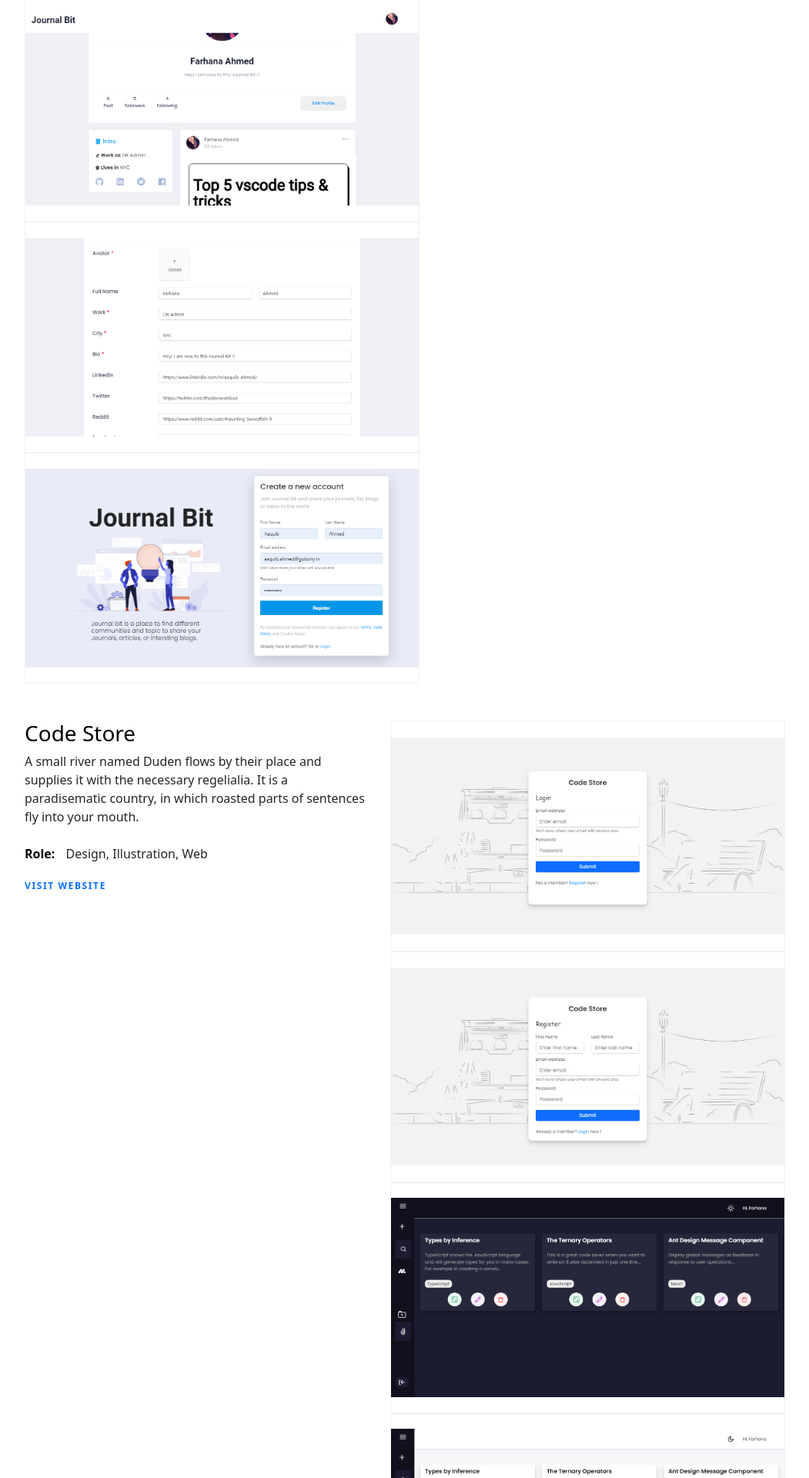
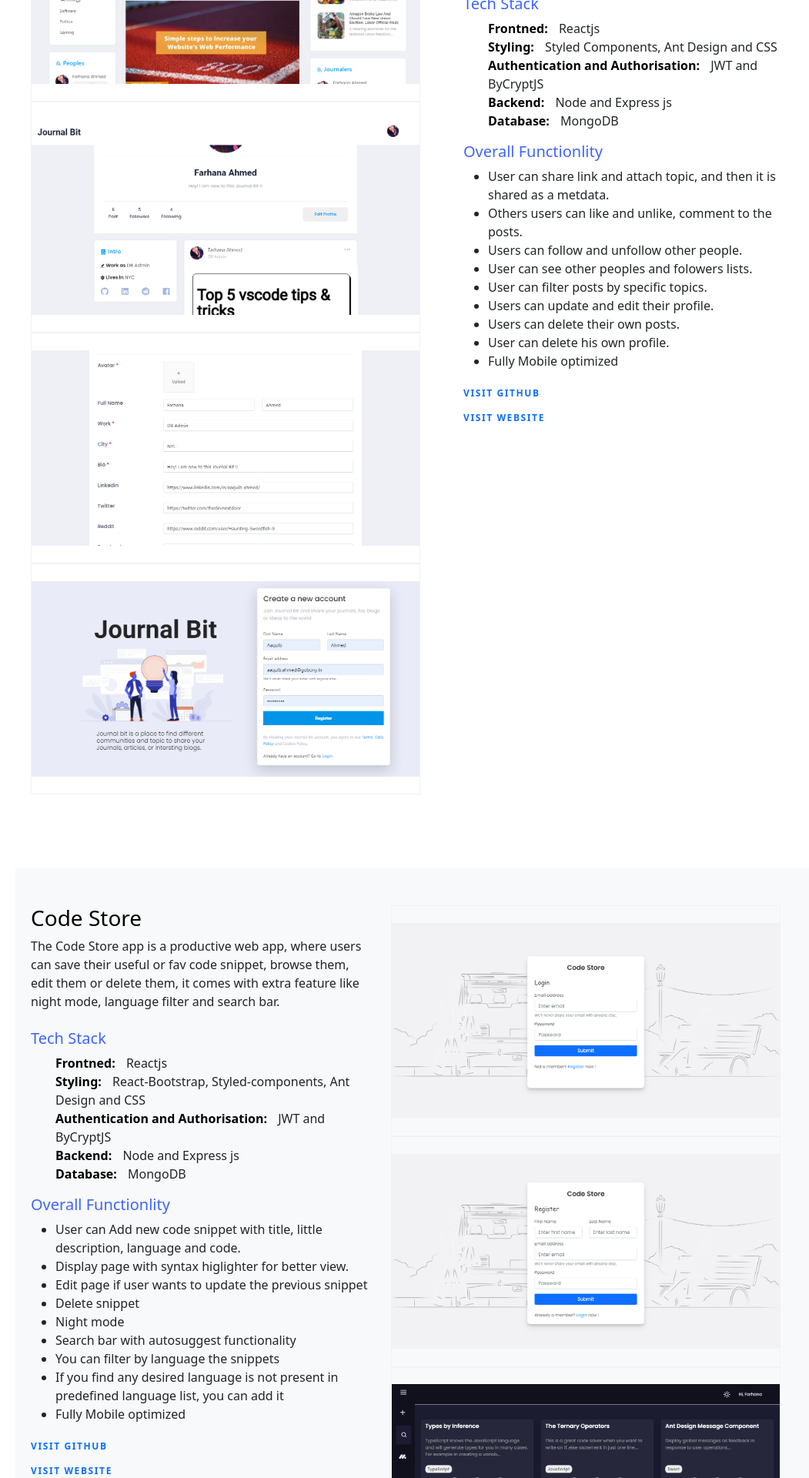
Before and after one commit to killcodeX/next-portfolio, a Next.js app: page / in a window 1280 px wide. Shown: the part 8340-10260 px from the top of the page at 77% size, without its empty margins (50-1101 px from the left). Built offline with nearby package versions, Linux system fonts and the light colour scheme.

Commit message:
code store project detail added

```diff
--- a/components/Projects/projects/project1.js
+++ b/components/Projects/projects/project1.js
@@ -4,7 +4,7 @@
 
 export default function Project1() {
   return (
-    <div className="row mobile-row-reverse mb-5">
+    <div className="row py-5 px-2 mobile-row-reverse mb-5">
       <div className="col-lg-6 mb-4 mb-lg-0">
         <div className="unset-img img-project">
           <Image
--- a/components/Projects/projects/project3.js
+++ b/components/Projects/projects/project3.js
@@ -4,12 +4,12 @@
 
 export default function Project3() {
   return (
-    <div className="row mobile-row-reverse mb-5">
+    <div className="row py-5 px-2 mobile-row-reverse mb-5">
       <div className="col-lg-6 mb-4 mb-lg-0">
         <div className="unset-img img-project">
           <Image
             src="/JournalBit/1.png"
-            alt="hotelin project screenshots"
+            alt="journalbit project screenshots"
             layout="fill"
             className="custom-img"
           />
@@ -17,7 +17,7 @@
         <div className="unset-img img-project">
           <Image
             src="/JournalBit/2.png"
-            alt="hotelin project screenshots"
+            alt="journalbit project screenshots"
             layout="fill"
             className="custom-img"
           />
@@ -25,7 +25,7 @@
         <div className="unset-img img-project">
           <Image
             src="/JournalBit/3.png"
-            alt="hotelin project screenshots"
+            alt="journalbit project screenshots"
             layout="fill"
             className="custom-img"
           />
@@ -33,7 +33,7 @@
         <div className="unset-img img-project">
           <Image
             src="/JournalBit/4.png"
-            alt="hotelin project screenshots"
+            alt="journalbit project screenshots"
             layout="fill"
             className="custom-img"
           />
@@ -42,17 +42,60 @@
       <div className="col-lg-5 h-100 jm-sticky-top ml-auto">
         <h3>JournalBit</h3>
         <p className="mb-4">
-          A small river named Duden flows by their place and supplies it with
-          the necessary regelialia. It is a paradisematic country, in which
-          roasted parts of sentences fly into your mouth.
+          The JournalBit app is a social media web app, where user can post and
+          share the links of their fav articles to their audience, user like,
+          comment, follow and follow other users and posts.
+        </p>
+        <h5>Tech Stack</h5>
+        <ul className="stacks">
+          <li>
+            <strong className="text-black">Frontned:</strong> Reactjs
+          </li>
+          <li>
+            <strong className="text-black">Styling:</strong> Styled Components,
+            Ant Design and CSS
+          </li>
+          <li>
+            <strong className="text-black">
+              Authentication and Authorisation:
+            </strong>{" "}
+            JWT and ByCryptJS
+          </li>
+          <li>
+            <strong className="text-black">Backend: </strong> Node and Express
+            js
+          </li>
+          <li>
+            <strong className="text-black">Database:</strong> MongoDB
+          </li>
+        </ul>
+        <h5>Overall Functionlity</h5>
+        <ul>
+          <li>
+            User can share link and attach topic, and then it is shared as a
+            metdata.
+          </li>
+          <li>Others users can like and unlike, comment to the posts.</li>
+          <li>Users can follow and unfollow other people.</li>
+          <li>User can see other peoples and folowers lists.</li>
+          <li>User can filter posts by specific topics.</li>
+          <li>Users can update and edit their profile.</li>
+          <li>Users can delete their own posts.</li>
+          <li>User can delete his own profile.</li>
+          <li>Fully Mobile optimized</li>
+        </ul>
+        <p className="mb-2">
+          <Link href="https://github.com/killcodeX/journalbit">
+            <a target="_blank" className="readmore">
+              Visit Github
+            </a>
+          </Link>
         </p>
         <p>
-          <strong className="text-black">Role:</strong> Design, Illustration,
-          Web
-        </p>
-        <p className="mb-4">
-          <Link href="#">
-            <a className="readmore">Visit Website</a>
+          <Link href="https://journalbit.netlify.app">
+            <a target="_blank" className="readmore">
+              Visit Website
+            </a>
           </Link>
         </p>
       </div>
--- a/components/Projects/projects/project4.js
+++ b/components/Projects/projects/project4.js
@@ -4,26 +4,73 @@
 
 export default function Project4() {
   return (
-    <div className="row mb-5">
+    <div className="row py-5 px-2 mb-5 bg-light">
       <div className="col-lg-5 h-100 jm-sticky-top ml-auto">
         <h3>Code Store</h3>
         <p className="mb-4">
-          A small river named Duden flows by their place and supplies it with
-          the necessary regelialia. It is a paradisematic country, in which
-          roasted parts of sentences fly into your mouth.
+          The Code Store app is a productive web app, where users can save their
+          useful or fav code snippet, browse them, edit them or delete them, it
+          comes with extra feature like night mode, language filter and search
+          bar.
+        </p>
+        <h5>Tech Stack</h5>
+        <ul className="stacks">
+          <li>
+            <strong className="text-black">Frontned:</strong> Reactjs
+          </li>
+          <li>
+            <strong className="text-black">Styling:</strong> React-Bootstrap,
+            Styled-components, Ant Design and CSS
+          </li>
+          <li>
+            <strong className="text-black">
+              Authentication and Authorisation:
+            </strong>{" "}
+            JWT and ByCryptJS
+          </li>
+          <li>
+            <strong className="text-black">Backend: </strong> Node and Express
+            js
+          </li>
+          <li>
+            <strong className="text-black">Database:</strong> MongoDB
+          </li>
+        </ul>
+        <h5>Overall Functionlity</h5>
+        <ul>
+          <li>
+            User can Add new code snippet with title, little description,
+            language and code.
+          </li>
+          <li>Display page with syntax higlighter for better view.</li>
+          <li>Edit page if user wants to update the previous snippet</li>
+          <li>Delete snippet</li>
+          <li>Night mode</li>
+          <li>Search bar with autosuggest functionality</li>
+          <li>You can filter by language the snippets</li>
+          <li>
+            If you find any desired language is not present in predefined
+            language list, you can add it
+          </li>
+          <li>Fully Mobile optimized</li>
+        </ul>
+        <p className="mb-2">
+          <Link href="https://github.com/killcodeX/code-store">
+            <a target="_blank" className="readmore">
+              Visit Github
+            </a>
+          </Link>
         </p>
         <p>
-          <strong className="text-black">Role:</strong> Design, Illustration,
-          Web
-        </p>
-        <p className="mb-4">
-          <Link href="#">
-            <a className="readmore">Visit Website</a>
+          <Link href="https://code-snippet-store.netlify.app">
+            <a target="_blank" className="readmore">
+              Visit Website
+            </a>
           </Link>
         </p>
       </div>
       <div className="col-lg-6 mb-4 mb-lg-0">
-      <div className="unset-img img-project">
+        <div className="unset-img img-project">
           <Image
             src="/CodeSnippet/1.png"
             alt="hotelin project screenshots"
--- a/components/Projects/projects/project5.js
+++ b/components/Projects/projects/project5.js
@@ -4,7 +4,7 @@
 
 export default function Project5() {
   return (
-    <div className="row mobile-row-reverse mb-5">
+    <div className="row py-5 px-2 mobile-row-reverse mb-5">
       <div className="col-lg-6 mb-4 mb-lg-0">
         <div className="unset-img img-project">
           <Image
```
